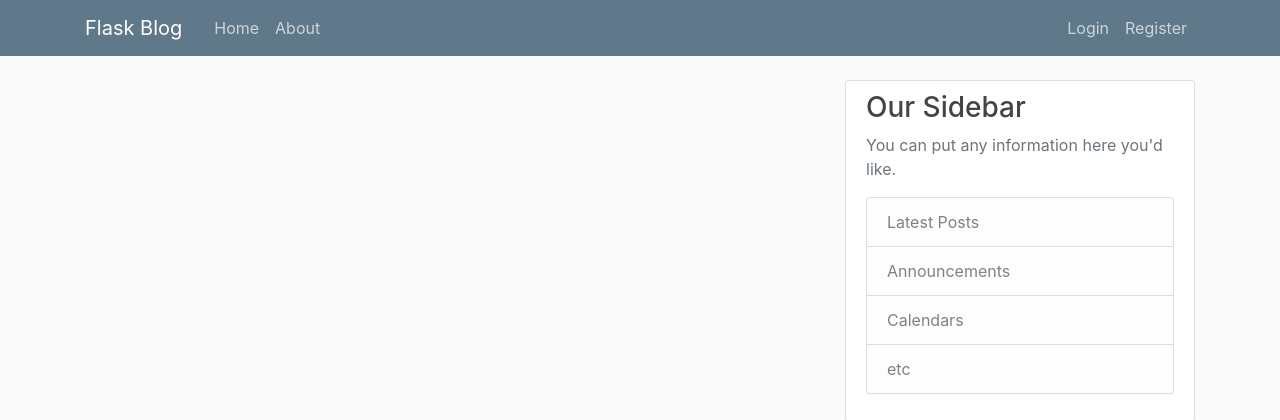
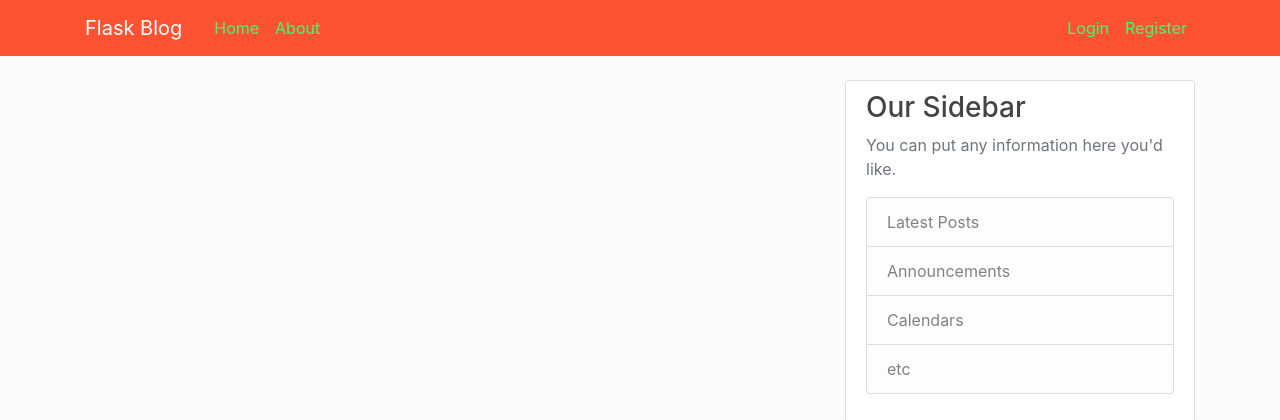
Before and after one commit to yufanren/flask_blog_websit, a Flask app: page / in a window 1280 px wide. Shown: the top 420 px of the page. Run offline with Flask 2, Linux system fonts and the light colour scheme; data that the repository does not hold is empty; some libraries are stand-ins or nearby versions.

Commit message:
1/20/2020

```diff
--- a/flaskblog/config.py
+++ b/flaskblog/config.py
@@ -2,7 +2,7 @@ import os
 
 #run python app.py instead of running from pycharm
 class Config:
-    ENV = 'DEP'
+    ENV = 'DEV'
     MAIL_SERVER = 'smtp.mailtrap.io'
     MAIL_PORT = 2525
     MAIL_USE_TLS = True
--- a/flaskblog/static/main.css
+++ b/flaskblog/static/main.css
@@ -9,11 +9,11 @@ h1, h2, h3, h4, h5, h6 {
 }
 
 .bg-steel {
-  background-color: #5f788a;
+  background-color: #ff5233;
 }
 
 .site-header .navbar-nav .nav-link {
-  color: #cbd5db;
+  color: #33ff6e;
 }
 
 .site-header .navbar-nav .nav-link:hover {
```
Also changed, not shown: 1 other file.
